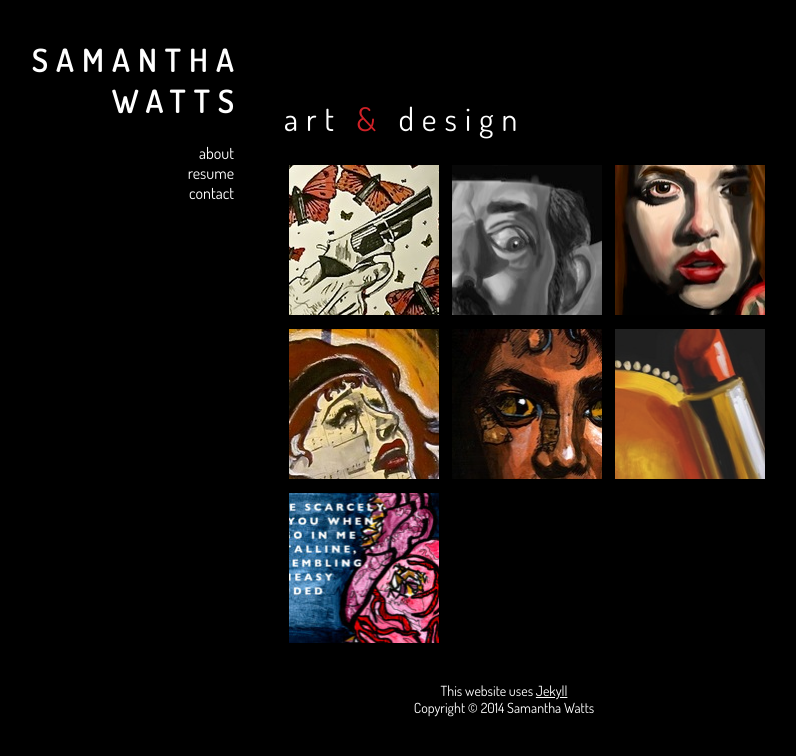
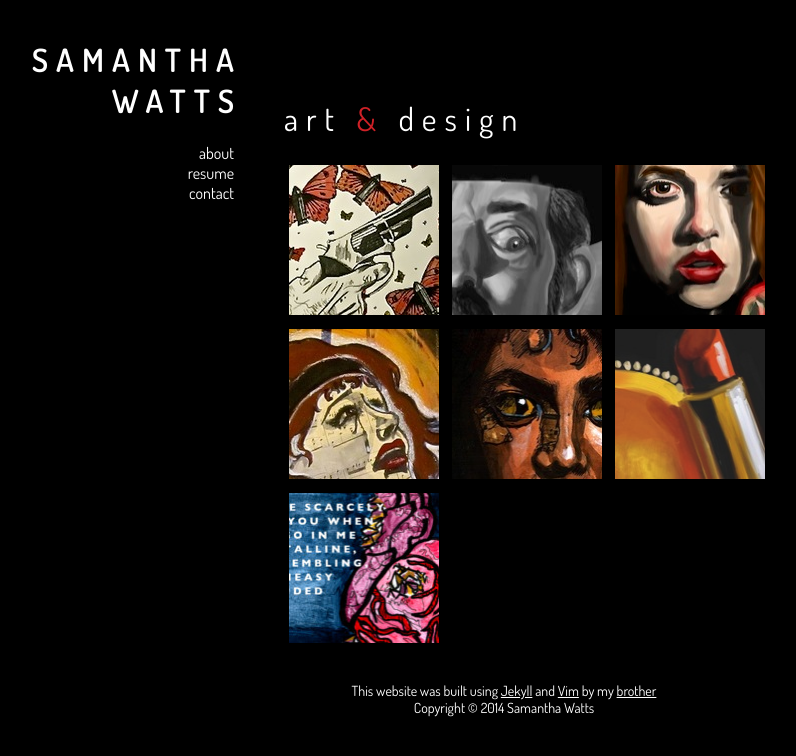
Before and after one commit to CorWatts/samwattsart, a Jekyll site: the page built from index.html, in a window 1280 px wide. Shown: the top 756 px of the page, without its empty margins (136-932 px from the left). Built offline with Jekyll 4.4.1, drawn with Linux system fonts in a browser that asks for light colours; nearby versions of some CDN libraries; Markdown is read by kramdown in place of the engine named in the settings.

Commit message:
Adding backlink to my site

```diff
--- a/_layouts/default.html
+++ b/_layouts/default.html
@@ -65,7 +65,7 @@
 			<div class="clear"></div>
 		</div>
 		<div id="footer">
-			<p class="footerText">This website uses <a href="http://jekyllrb.com/">Jekyll</a></p>
+			<p class="footerText">This website was built using  <a href="http://jekyllrb.com/">Jekyll</a> and <a href="http://www.vim.org/">Vim</a> by my <a href="http://corwatts.com/">brother</a></p>
 			<p class="footerText">Copyright &copy; 2014 Samantha Watts</p>
 		</div>
 	</body>
```
Also changed, not shown: 7 other files.
